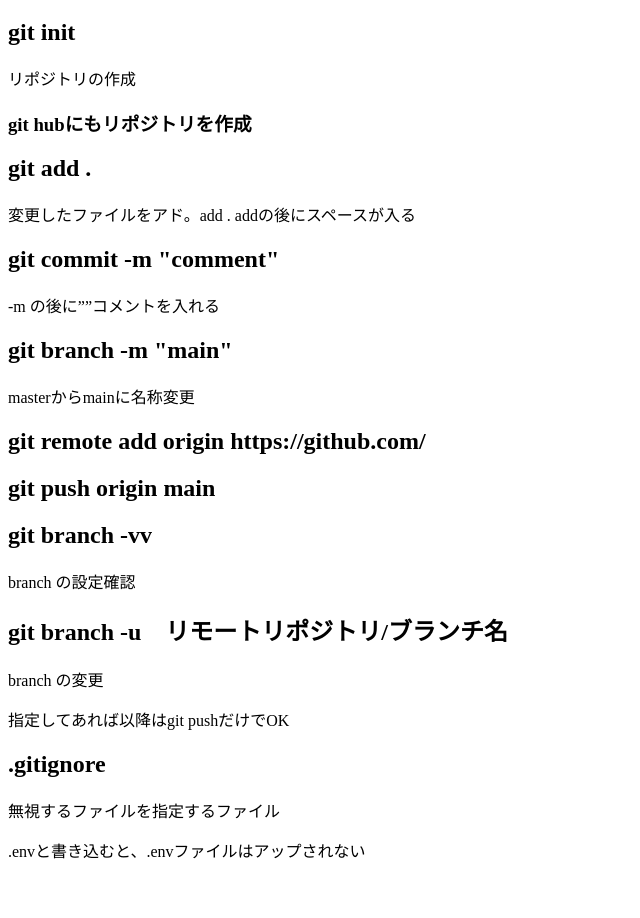
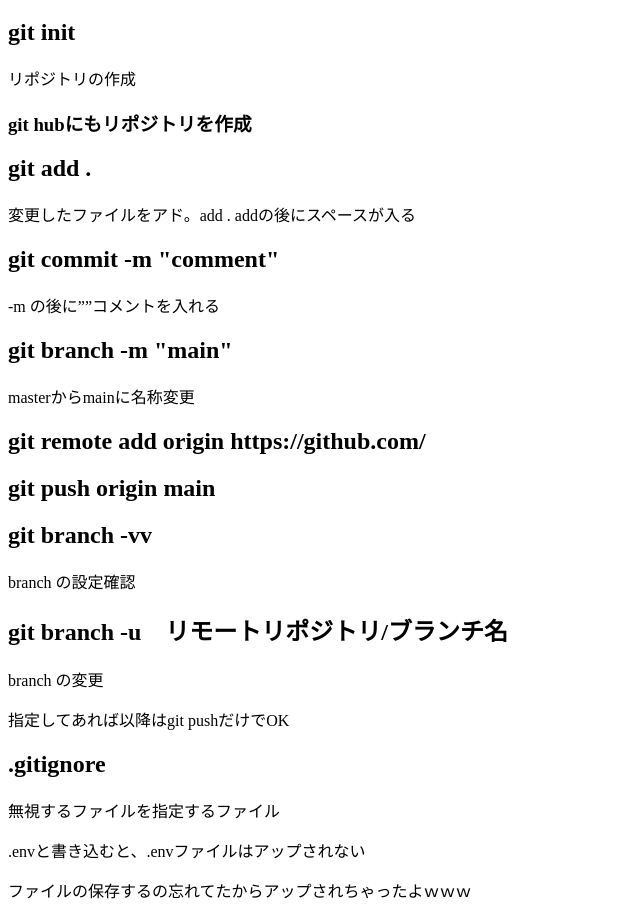
Before and after one commit to goldenlongboard/git-sandbox, a plain HTML site: page git-practice.html in a window 1280 px wide. Shown: the part 70-988 px from the top of the page, without its empty margins (0-640 px from the left). Before the commit the page ends 948 px from the top, so only its background shows below. Drawn offline with Linux system fonts and the light colour scheme.

Commit message:
.env消えるかな

```diff
--- a/git-practice.html
+++ b/git-practice.html
@@ -34,6 +34,7 @@
     <h2>.gitignore</h2>
     <p>無視するファイルを指定するファイル</p>
     <p>.envと書き込むと、.envファイルはアップされない</p>
+    <p>ファイルの保存するの忘れてたからアップされちゃったよｗｗｗ</p>
 
 
 
```
Also changed, not shown: 2 other files.
